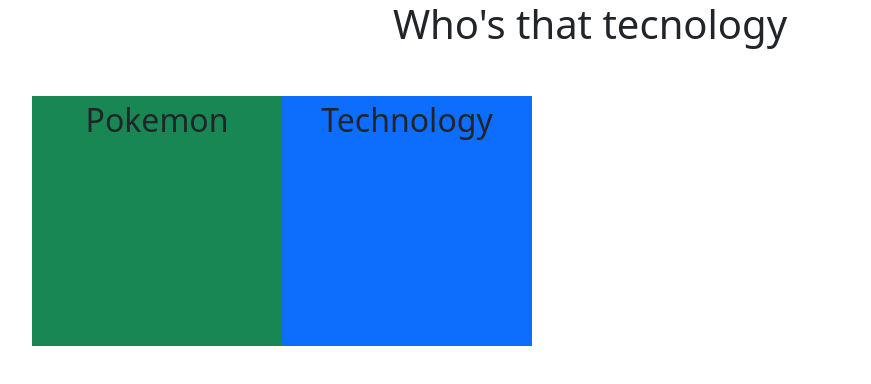
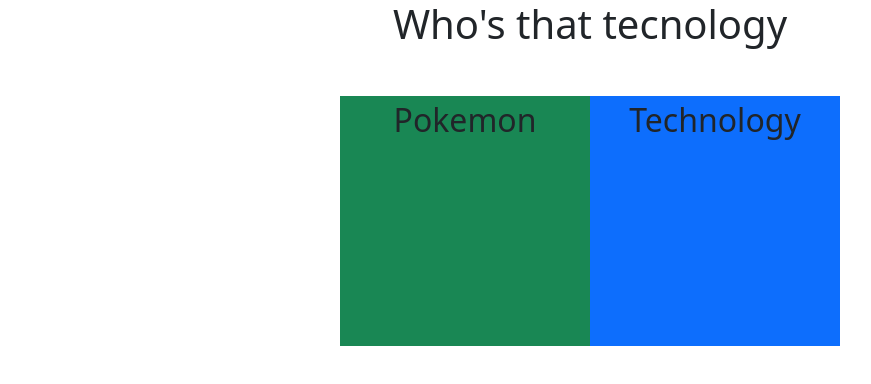
Before and after one commit to flashbLack98/Whos_that_technology, a React (Create React App) app in the folder whos-that-technology/: page / in a window 1280 px wide. Shown: the top 384 px of the page, without its empty margins (50-921 px from the left). Built offline with nearby package versions, Linux system fonts and the light colour scheme.

Commit message:
center main div

```diff
--- a/whos-that-technology/src/App.tsx
+++ b/whos-that-technology/src/App.tsx
@@ -9,7 +9,7 @@
       <h1>Who's that tecnology</h1>
 
       <div className='container'>
-        <div className="d-flex my-5">
+        <div className="d-flex justify-content-center my-5">
            <Pokemon></Pokemon>
           <div className="square bg-primary">Technology</div>
         </div>
```
